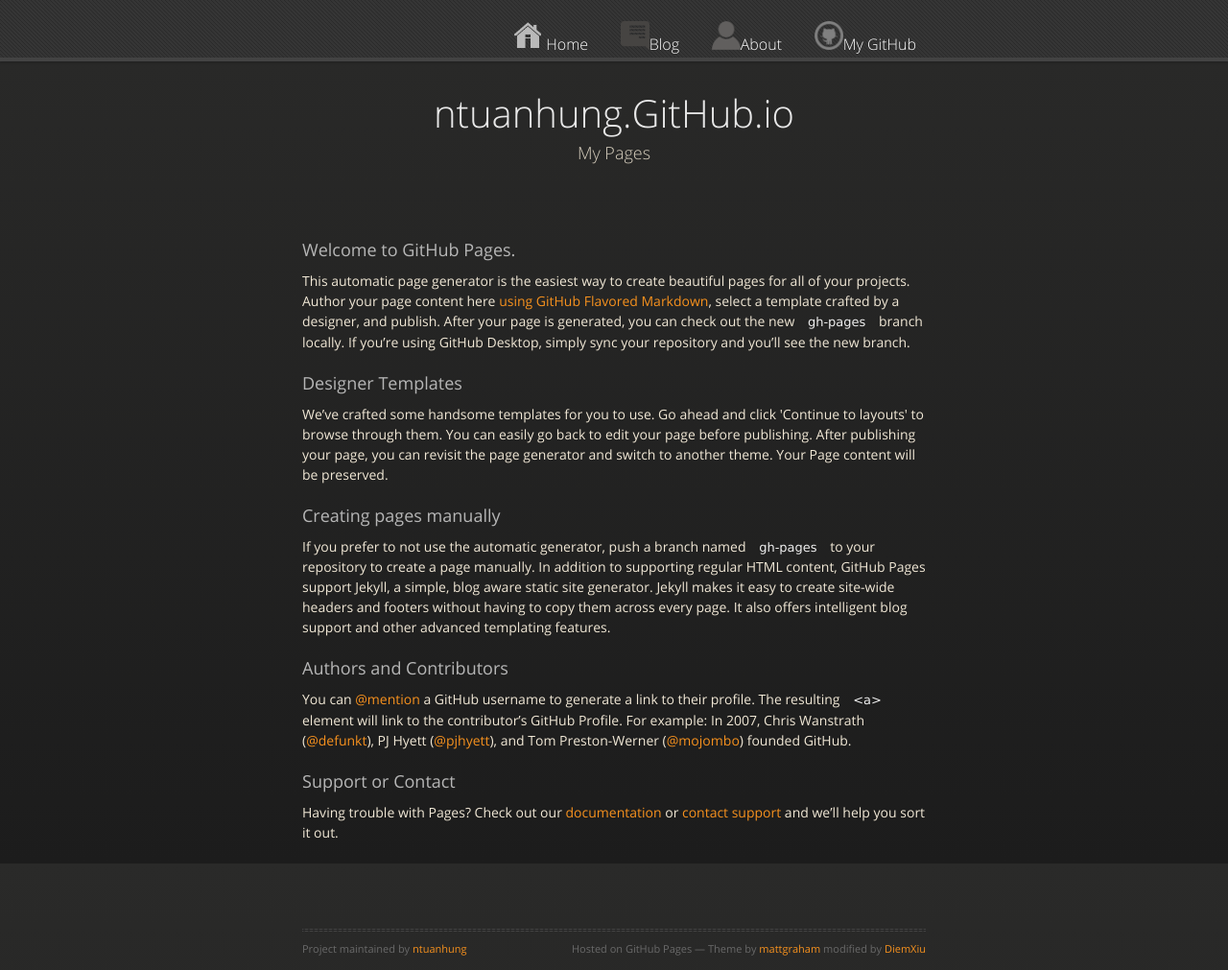
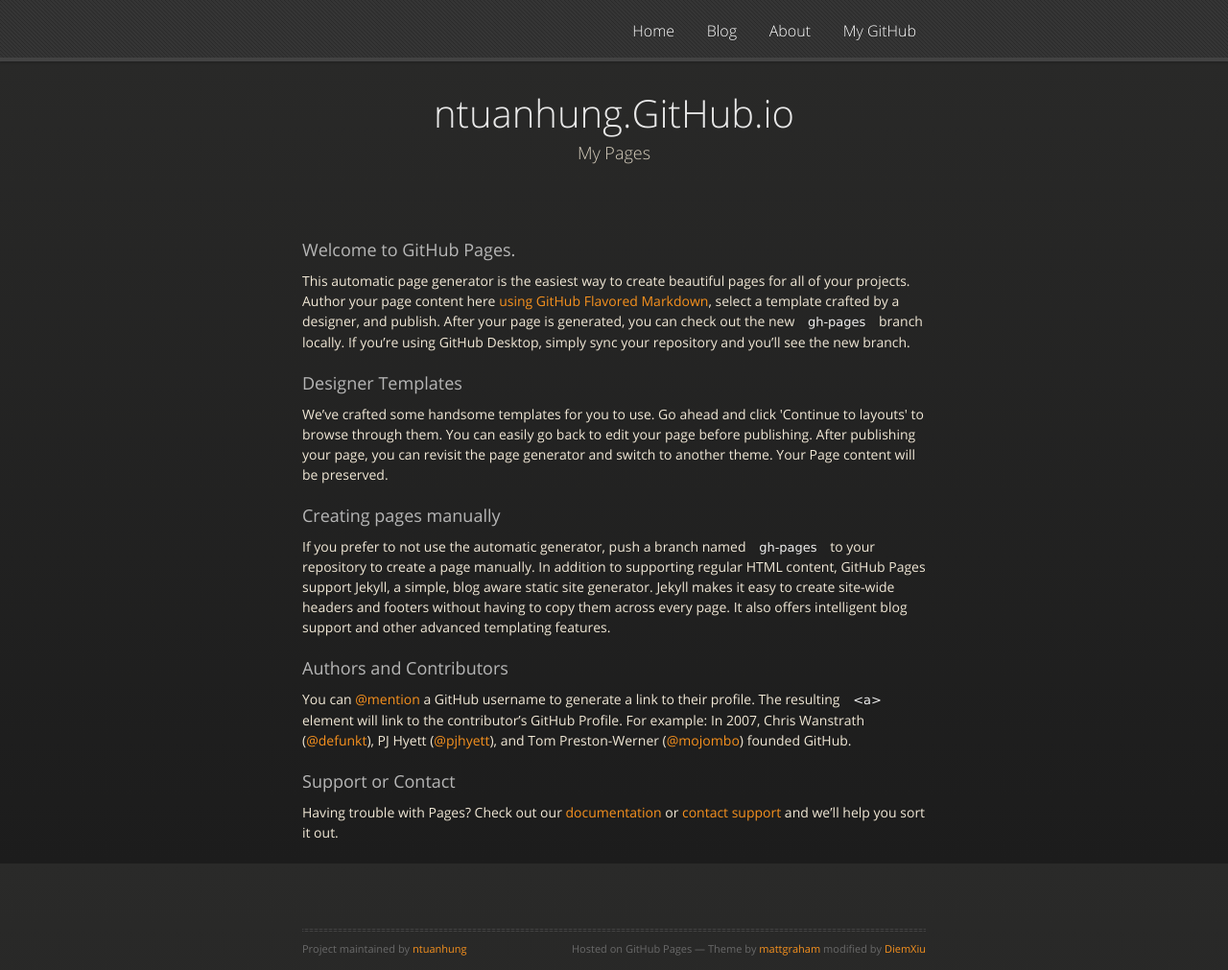
Before and after one commit to ntuanhung/ntuanhung.github.io, a Jekyll site: the page built from index.html, in a window 1280 px wide and 1011 px high. Shown: the whole window at 96% size. Built offline with Jekyll 4.4.1, drawn with Linux system fonts in a browser that asks for light colours; nearby versions of some CDN libraries.

Commit message:
Update styles.css

```diff
--- a/stylesheets/styles.css
+++ b/stylesheets/styles.css
@@ -740,6 +740,15 @@
 #header nav li a:hover {
   color: orange;
 }
+
+#header nav li a img{
+  display: none;
+}
+
+#header nav li a span{
+  display: block;
+}
+
 #header nav li.fork {
   margin-left: 0px;
 }
@@ -824,7 +833,11 @@
     margin-top: 40px;
   }
 
-  nav {
+  #header nav li a img{
+    display: block;
+  }
+
+  #header nav li a span{
     display: none;
   }
 
```
